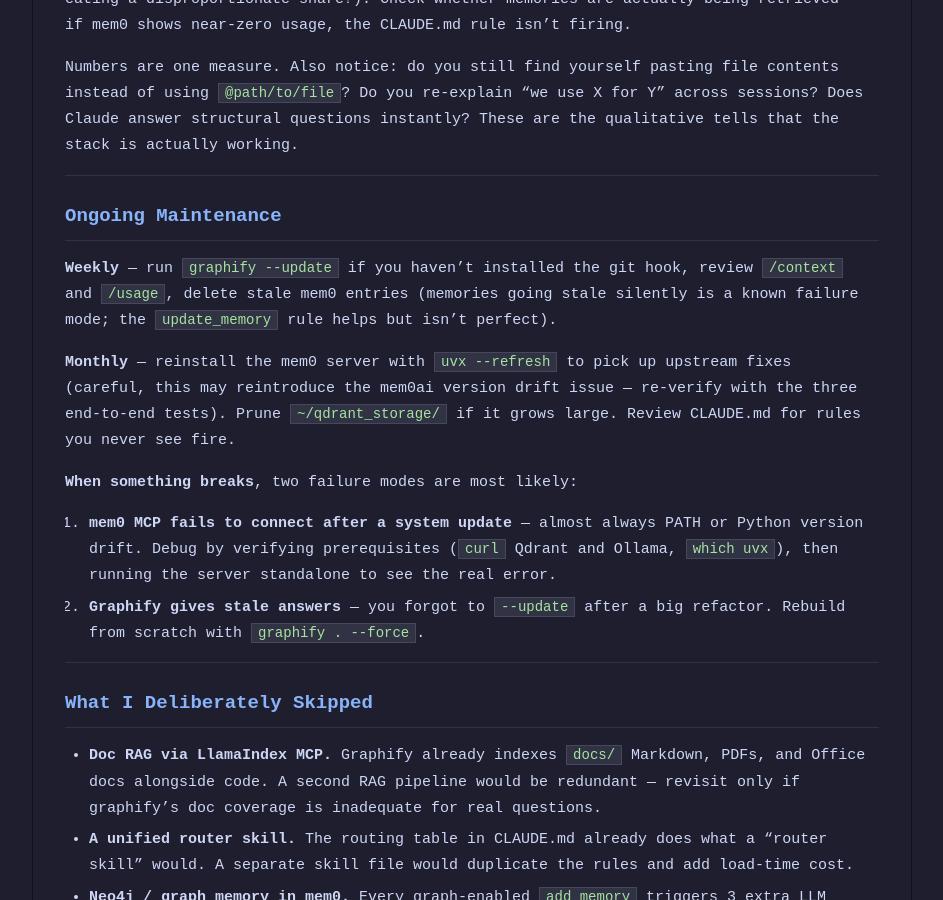
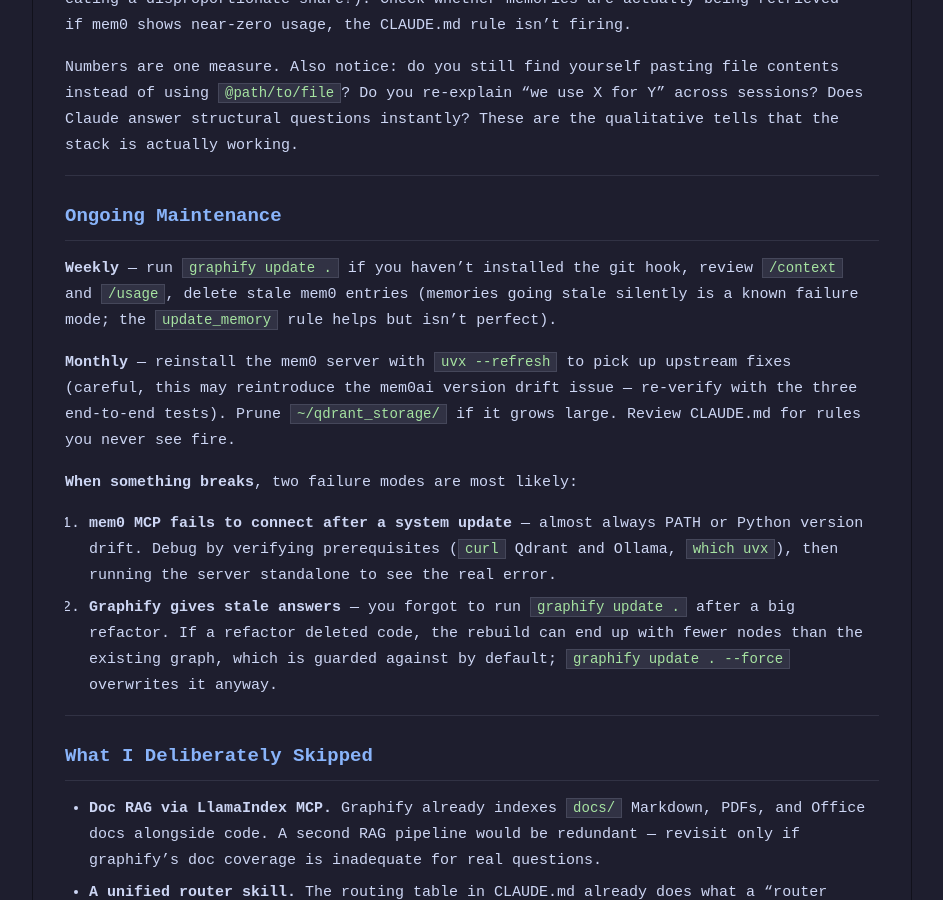
Before and after one commit to rukmaldias/rukmaldias.github.io, a Jekyll site: the page built from _posts/2026-07-14-token-efficient-claude-code.md, in a window 1280 px wide and 900 px high, scrolled down 11790 px. Shown: the whole window, without its empty margins (168-1111 px from the left). Built offline with Jekyll 4.4.1, drawn with Linux system fonts in a browser that asks for light colours; some of the changed text lies outside the part shown.

Commit message:
Fix incorrect graphify commands in the token-efficiency post
`graphify --update` is not a CLI flag -- the command is `graphify update
<path>`. The flag form appears in graphify's own output ("For doc/paper/
image changes run `/graphify --update` in your AI assistant"), but that is
the skill invocation inside Claude Code, not the shell CLI. The two do
different work: the CLI re-extracts code with no LLM, while the skill form
handles doc/paper/image changes that need one.

`graphify . --force` was wrong the same way: `--force` is a flag of the
`update` command, not of the bare build form. Its description was wrong
too -- it doesn't rebuild from scratch, it overwrites graph.json when a
rebuild yields fewer nodes than the existing graph, which is the guard
that trips after a refactor deletes code. That is exactly the stale-graph
case the tip covers, so it now names the right tool for it.

Verified against graphify 0.9.15 by running each command, not just
reading --help. Every other command the post cites (`hook install`,
`install --platform`, `query`, `--version`, and the bare `graphify .`
build) checks out.

Co-Authored-By: Claude Opus 4.8 <noreply@anthropic.com>

````diff
--- a/_posts/2026-07-14-token-efficient-claude-code.md
+++ b/_posts/2026-07-14-token-efficient-claude-code.md
@@ -203,7 +203,7 @@ This takes 30 seconds to a few minutes depending on repo size. Output lands in `
 For daily updates on changed files only:
 
 ```shell
-graphify --update
+graphify update .
 ```
 
 Fast, minimal token cost. Consider installing a git post-commit hook so this runs automatically:
@@ -446,14 +446,14 @@ Numbers are one measure. Also notice: do you still find yourself pasting file co
 
 ## Ongoing Maintenance
 
-**Weekly** — run `graphify --update` if you haven't installed the git hook, review `/context` and `/usage`, delete stale mem0 entries (memories going stale silently is a known failure mode; the `update_memory` rule helps but isn't perfect).
+**Weekly** — run `graphify update .` if you haven't installed the git hook, review `/context` and `/usage`, delete stale mem0 entries (memories going stale silently is a known failure mode; the `update_memory` rule helps but isn't perfect).
 
 **Monthly** — reinstall the mem0 server with `uvx --refresh` to pick up upstream fixes (careful, this may reintroduce the mem0ai version drift issue — re-verify with the three end-to-end tests). Prune `~/qdrant_storage/` if it grows large. Review CLAUDE.md for rules you never see fire.
 
 **When something breaks**, two failure modes are most likely:
 
 1. **mem0 MCP fails to connect after a system update** — almost always PATH or Python version drift. Debug by verifying prerequisites (`curl` Qdrant and Ollama, `which uvx`), then running the server standalone to see the real error.
-2. **Graphify gives stale answers** — you forgot to `--update` after a big refactor. Rebuild from scratch with `graphify . --force`.
+2. **Graphify gives stale answers** — you forgot to run `graphify update .` after a big refactor. If a refactor deleted code, the rebuild can end up with fewer nodes than the existing graph, which is guarded against by default; `graphify update . --force` overwrites it anyway.
 
 ---
 
````
